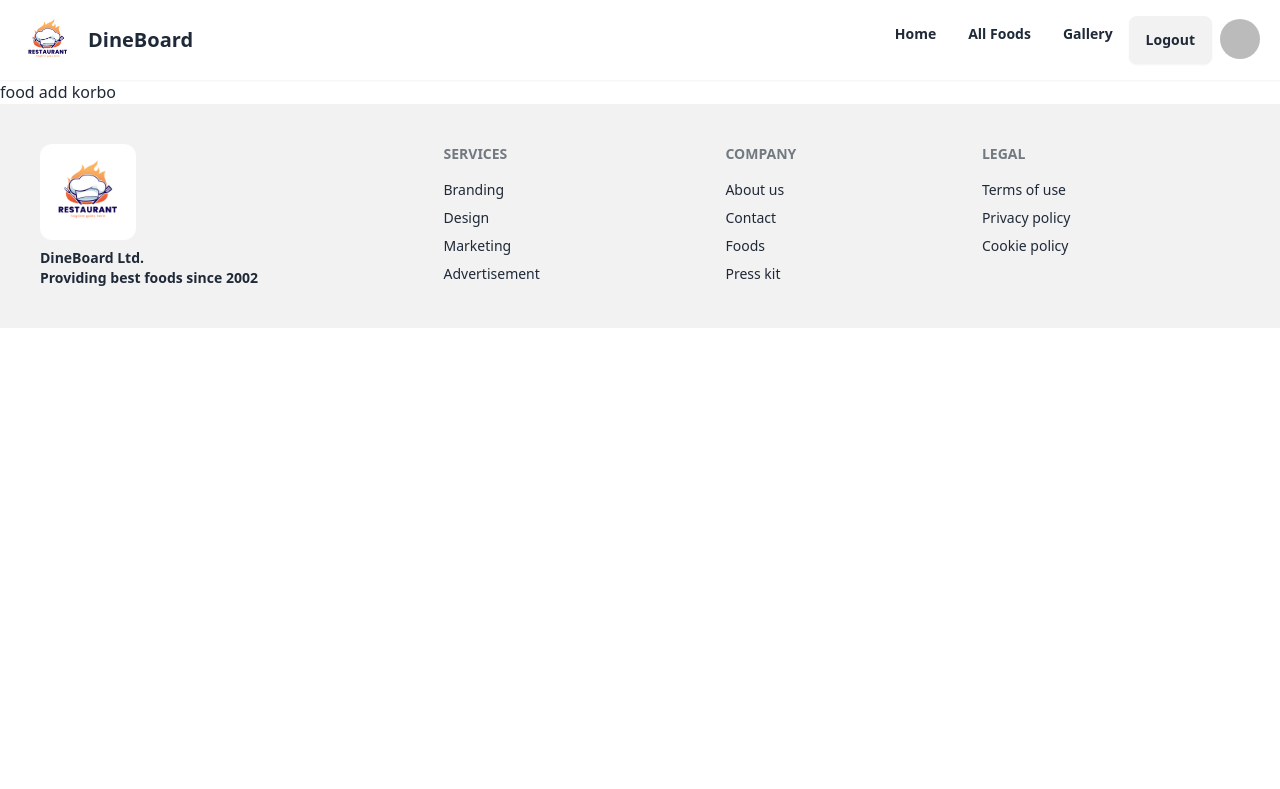
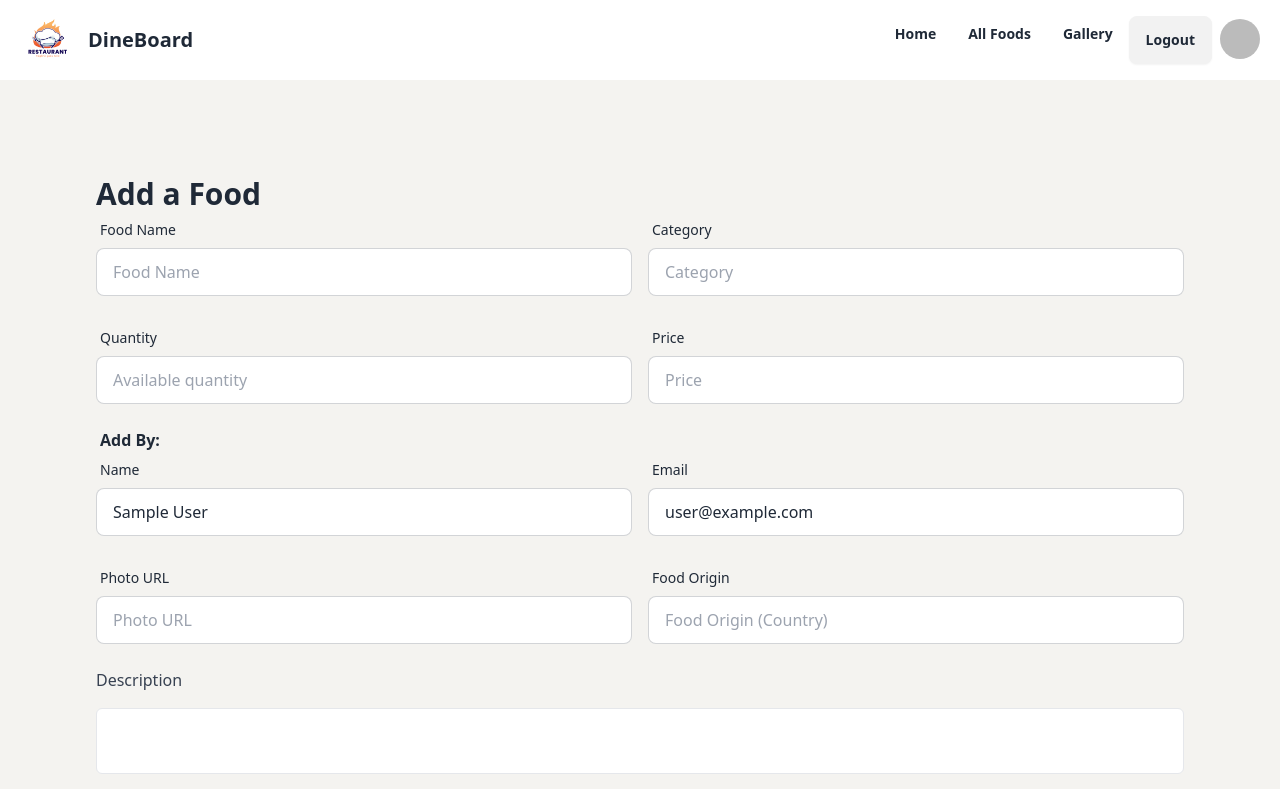
Before and after one commit to Asif-Abdullah01/DineBoard-client-side, a React (Vite) app: page /add-food in a window 1280 px wide. Shown: the top 789 px of the page. Built offline with nearby package versions, Linux system fonts and the light colour scheme; no server answers; sample sign-in values are in the browser's storage.

Commit message:
Foods data posted added

```diff
--- a/package.json
+++ b/package.json
@@ -10,12 +10,15 @@
     "preview": "vite preview"
   },
   "dependencies": {
+    "axios": "^1.7.9",
     "firebase": "^11.1.0",
     "localforage": "^1.10.0",
     "lottie-react": "^2.4.0",
     "match-sorter": "^8.0.0",
     "react": "^18.3.1",
+    "react-datepicker": "^7.6.0",
     "react-dom": "^18.3.1",
+    "react-hot-toast": "^2.5.1",
     "react-router-dom": "^7.1.1",
     "react-toastify": "^11.0.2",
     "sort-by": "^1.2.0"
--- a/src/components/Footer.jsx
+++ b/src/components/Footer.jsx
@@ -2,7 +2,7 @@ import logo from '../assets/logo.jpg'
 const Footer = () => {
     return (
         <footer className="footer bg-base-200 text-base-content p-10">
-            <aside>
+            <aside className='md:ml-12 lg:ml-20'>
                 <img className='w-24 h-24 rounded-xl' src={logo} alt="" />
                 <p className='font-bold'>
                     DineBoard Ltd.
--- a/src/layout/MainLayout.jsx
+++ b/src/layout/MainLayout.jsx
@@ -4,12 +4,14 @@ import Navbar from '../components/Navbar';
 import { ToastContainer } from 'react-toastify';
 import 'react-toastify/dist/ReactToastify.css';
 import Footer from '../components/Footer';
+import { Toaster } from 'react-hot-toast';
 
 
 const MainLayout = () => {
     return (
         <>
          <ToastContainer />
+         <Toaster />
         <Navbar></Navbar>
         <div className='max-w-[1400px] mx-auto'>
             <Outlet></Outlet>
--- a/src/pages/AddFood.jsx
+++ b/src/pages/AddFood.jsx
@@ -1,9 +1,172 @@
-import React from 'react';
+import React, { useContext, useState } from 'react';
+import { useNavigate } from 'react-router-dom';
+import AuthContext from '../context/AuthContext';
+import axios from 'axios';
+import { toast } from 'react-hot-toast';
 
 const AddFood = () => {
+
+    const navigate = useNavigate();
+    const { user } = useContext(AuthContext)
+
+    const handleAddFood = async e => {
+        e.preventDefault();
+
+        const form = e.target;
+        const name = form.name.value;
+        const category = form.category.value;
+        const quantity = form.quantity.value;
+        const price = form.price.value;
+        const email = form.email.value;
+        const supplierName = form.supplier.value;
+        const photo = form.photo.value;
+        const foodOrigin = form.origin.value;
+        const description = form.description.value;
+
+        const newFood = {
+            name,
+            category,
+            quantity,
+            price,
+            addBy: { email, supplierName },
+            photo,
+            foodOrigin,
+            description,
+            order: 0
+        }
+
+        // console.log(newFood);
+
+        try {
+
+            await axios.post(`${import.meta.env.VITE_API_URL}/add-food`, newFood);
+
+            form.reset();
+
+            toast.success('Food added successfully!');
+            // navigate('/my-added-foods')
+        }
+        catch (err) {
+            toast.error(err.message);
+
+        }
+
+    }
+
+
     return (
-        <div>
-            food add korbo
+        <div className='bg-[#F4F3F0] p-24'>
+            <h2 className='text-3xl font-extrabold'>Add a Food</h2>
+            <form onSubmit={handleAddFood}>
+
+                <div className='md:flex mb-6'>
+                    <div className="form-control md:w-1/2">
+                        <label className="label ">
+                            <span className="label-text">Food Name</span>
+                        </label>
+                        <label className="input-group">
+                            <input type="text" name='name' placeholder="Food Name" className="input input-bordered w-full" />
+                        </label>
+                    </div>
+
+                    <div className="form-control md:w-1/2 md:md:ml-4">
+                        <label className="label ">
+                            <span className="label-text">Category</span>
+                        </label>
+                        <label className="input-group">
+                            <input type="text" name='category' placeholder="Category" className="input input-bordered w-full" />
+                        </label>
+                    </div>
+
+
+                </div>
+
+
+
+                <div className='md:flex mb-6'>
+
+                    <div className="form-control md:w-1/2">
+                        <label className="label ">
+                            <span className="label-text">Quantity</span>
+                        </label>
+                        <label className="input-group">
+                            <input type="text" name='quantity' placeholder="Available quantity" className="input input-bordered w-full" />
+                        </label>
+                    </div>
+
+
+
+                    <div className="form-control md:w-1/2 md:ml-4">
+                        <label className="label ">
+                            <span className="label-text">Price</span>
+                        </label>
+                        <label className="input-group">
+                            <input type="text" name='price' placeholder="Price" className="input input-bordered w-full" />
+                        </label>
+                    </div>
+                </div>
+
+
+                <h2 className='ml-1 font-bold'>Add By:</h2>
+                <div className='md:flex mb-6'>
+
+                    <div className="form-control md:w-1/2">
+                        <label className="label ">
+                            <span className="label-text">Name</span>
+                        </label>
+                        <label className="input-group">
+                            <input readOnly value={user?.displayName} type="text" name='supplier' placeholder="Supplier Name" className="input input-bordered w-full" />
+                        </label>
+                    </div>
+
+
+                    <div className="form-control md:w-1/2 md:ml-4">
+                        <label className="label ">
+                            <span className="label-text">Email</span>
+                        </label>
+                        <label className="input-group">
+                            <input readOnly value={user?.email} type="email" name='email' placeholder="Email" className="input input-bordered w-full" />
+                        </label>
+                    </div>
+                </div>
+
+
+
+
+                <div className='md:flex mb-6'>
+                    <div className="form-control w-full">
+                        <label className="label ">
+                            <span className="label-text">Photo URL</span>
+                        </label>
+                        <label className="input-group">
+                            <input type="text" name='photo' placeholder="Photo URL" className="input input-bordered w-full" />
+                        </label>
+                    </div>
+                    <div className="form-control w-full md:ml-4">
+                        <label className="label ">
+                            <span className="label-text">Food Origin</span>
+                        </label>
+                        <label className="input-group">
+                            <input type="text" name='origin' placeholder="Food Origin (Country)" className="input input-bordered w-full" />
+                        </label>
+                    </div>
+                </div>
+
+                <div className='flex flex-col gap-2 my-4'>
+                    <label className='text-gray-700 ' htmlFor='description'>
+                        Description
+                    </label>
+                    <textarea
+                        className='resize-none block w-full px-4 py-2 mt-2 text-gray-700 bg-white border border-gray-200 rounded-md  focus:border-blue-400 focus:ring-blue-300 focus:ring-opacity-40  focus:outline-none focus:ring'
+                        name='description'
+                        id='description'
+                    ></textarea>
+                </div>
+
+
+                <input className='btn btn-block bg-amber-600 text-lg' type="submit" value="Add Item" />
+
+            </form>
         </div>
     );
 };
--- a/src/router/PrivateRoute.jsx
+++ b/src/router/PrivateRoute.jsx
@@ -6,7 +6,7 @@ const PrivateRoute = ({children}) => {
 
     const {user,loading} = useContext(AuthContext);
     const location = useLocation()
-    console.log(location);
+    // console.log(location);
 
     if(loading){
         return <span className="loading loading-spinner loading-lg"></span>
```
Also changed, not shown: 1 other file (tests, documents, lock files or other folders).
